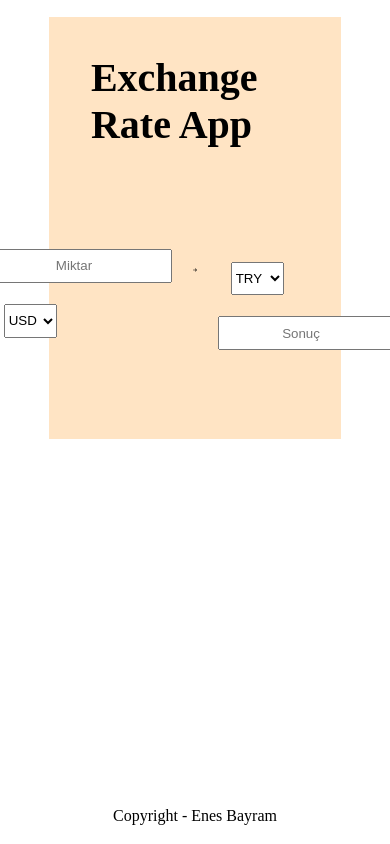
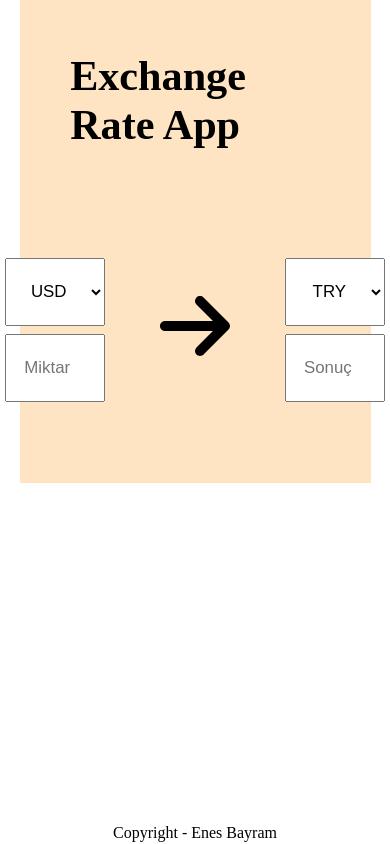
Before and after one commit to ykpcrr/exchange-rate-app, a plain HTML site: page index.html in a window 390 px wide. Drawn offline with Linux system fonts and the light colour scheme.

Commit message:
responsive added

```diff
--- a/assets/css/style.css
+++ b/assets/css/style.css
@@ -16,22 +16,22 @@ body {
 
 header {
   background-color: bisque;
-  padding: 5vh;
-  height: 20vh;
-  width: 75vw;
+  padding: 6vh;
+  height: 10vh;
+  width: 50vw;
   display: flex;
   justify-content: center;
-  align-items: center;
+  align-items: flex-start;
 }
 
 header > h4 {
-  font-size: 2.5em;
+  font-size: 5vh;
 }
 
 main {
   background-color: bisque;
   height: 30vh;
-  width: 75vw;
+  width: 50vw;
   display: flex;
   justify-content: center;
   align-items: flex-start;
@@ -44,21 +44,20 @@ main:last-child {
 
 input {
   height: 4vh;
-  margin: 0.5vh;
+  width: 9vw;
   text-align: center;
 }
 
 select {
   height: 4vh;
-  margin: 2vh;
+  width: 5vw;
+  margin: 1vh;
 }
 
 svg {
   display: flex;
   justify-content: center;
   align-items: center;
-  height: 4vh;
-  width: 1vw;
   margin: 2vh;
 }
 
@@ -70,3 +69,36 @@ footer {
   justify-content: center;
   align-items: flex-end;
 }
+
+@media only screen and (max-width: 1200px) {
+  header {
+    width: 90vw;
+    height: 20vh;
+  }
+  main {
+    width: 90vw;
+    height: 40vh;
+    display: flex;
+    align-items: center;
+    padding: 0;
+    gap: 30px;
+  }
+  input,
+  select {
+    height: 8vh;
+    width: 15vw;
+    text-align: center;
+    font-size: 2vh;
+    min-width: 100px;
+  }
+  div {
+    display: flex;
+    flex-direction: column;
+    justify-content: center;
+    align-items: center;
+    text-align: center;
+  }
+  .svg-size {
+    font-size: 5em;
+  }
+}
--- a/index.html
+++ b/index.html
@@ -23,7 +23,6 @@
     <header><h4>Exchange Rate App</h4></header>
     <main>
       <div>
-        <input id="amount" type="number" placeholder="Miktar" />
         <select id="firstCurrencyOption">
           <option selected>USD</option>
           <option>EUR</option>
@@ -59,8 +58,9 @@
           <option>THB</option>
           <option>ZAR</option>
         </select>
+        <input id="amount" type="number" placeholder="Miktar" />
       </div>
-      <i class="fa-solid fa-arrow-right"></i>
+      <i class="fa-solid fa-arrow-right svg-size"></i>
       <div>
         <select id="secondCurrencyOption">
           <option>USD</option>
```
